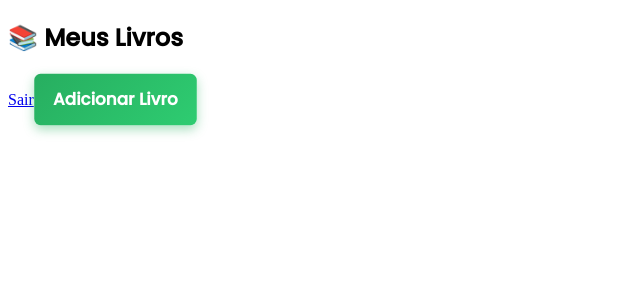
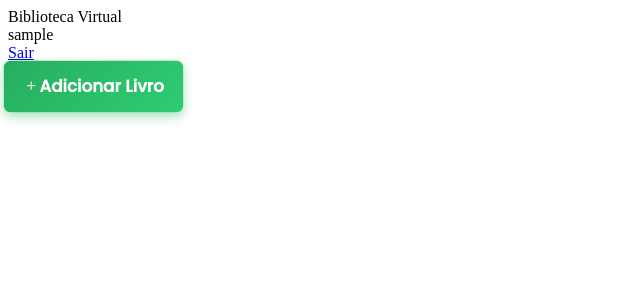
Before and after one commit to CeciliaCarol/BibliotecaVirtual, a Django app: page /livros/ in a window 1280 px wide. Shown: the top 300 px of the page, without its empty margins (0-640 px from the left). Run offline with Django 5.2, Linux system fonts and the light colour scheme; the visitor is signed in with stand-in values (Sample User, id 1); data that the repository does not hold is empty.

Commit message:
Estilos - 90% completa

```diff
--- a/biblioteca/apps/livros/templates/livros/listar.html
+++ b/biblioteca/apps/livros/templates/livros/listar.html
@@ -1,13 +1,26 @@
 {% extends 'livros/base.html' %}
 
 {% block content %}
-    <div class="container">
-        <h2 class="page-title">📚 Meus Livros</h2>
-        <a href="{% url 'usuario:login' %}">Sair</a>
-        <a href="{% url 'adicionar_livro' %}" class="btn btn-add"> Adicionar Livro</a>
+
+        <nav class="navbar">
+          <div class="logo">Biblioteca Virtual</div>
+          <div class="deco-btn-sair-nav">
+            <div class="logo">{{ request.user.username }}</div>
+            <a class="deco-btn-sair-nav" href="{% url 'usuario:login' %}">Sair</a>
+          </div>
+        </nav>
+        <div class="container">
+        <a href="{% url 'adicionar_livro' %}" class="btn btn-add">
+            <i class="bi bi-plus"></i>Adicionar Livro
+        </a>
         <div class="livros-list">
             {% for livro in livros %}
                 <div class="livro-card">
+                    <div class="livro-capa">
+                    <div  style="background-color: {{ livro.cor }}; width: 150px; height: 200px; border-radius: 2px;">
+                    </div>
+                    </div>
+
                     <div class="livro-details">
                         <h3 class="livro-title">{{ livro.titulo }}</h3>
                         <p class="livro-info"><strong>Autor:</strong> {{ livro.autor }}</p>
@@ -15,11 +28,8 @@
                         <p class="livro-info"><strong>Páginas:</strong> {{ livro.paginas }}</p>
                     </div>
                     <div class="livro-footer">
-                        <span class="livro-usuario">👤 <strong>Cadastrado por:</strong> {{ livro.usuario.username }}</span>
-                        <div class="livro-actions">
                             <a href="{% url 'editar_livro' livro.id %}" class="btn btn-edit">Editar</a>
                             <a href="{% url 'excluir_livro' livro.id %}" class="btn btn-delete">Excluir</a>
-                        </div>
                     </div>
                 </div>
             {% endfor %}
```
